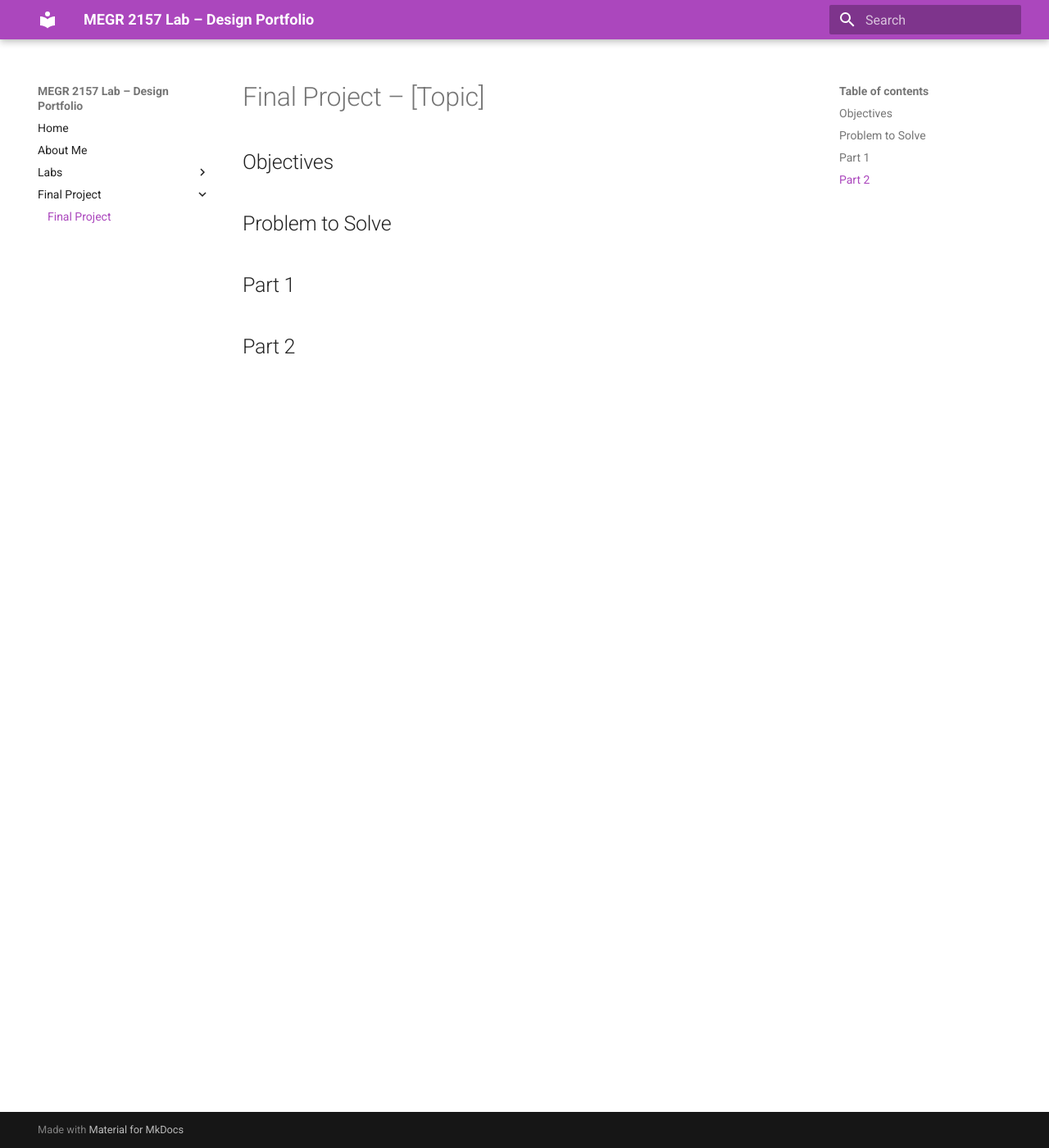
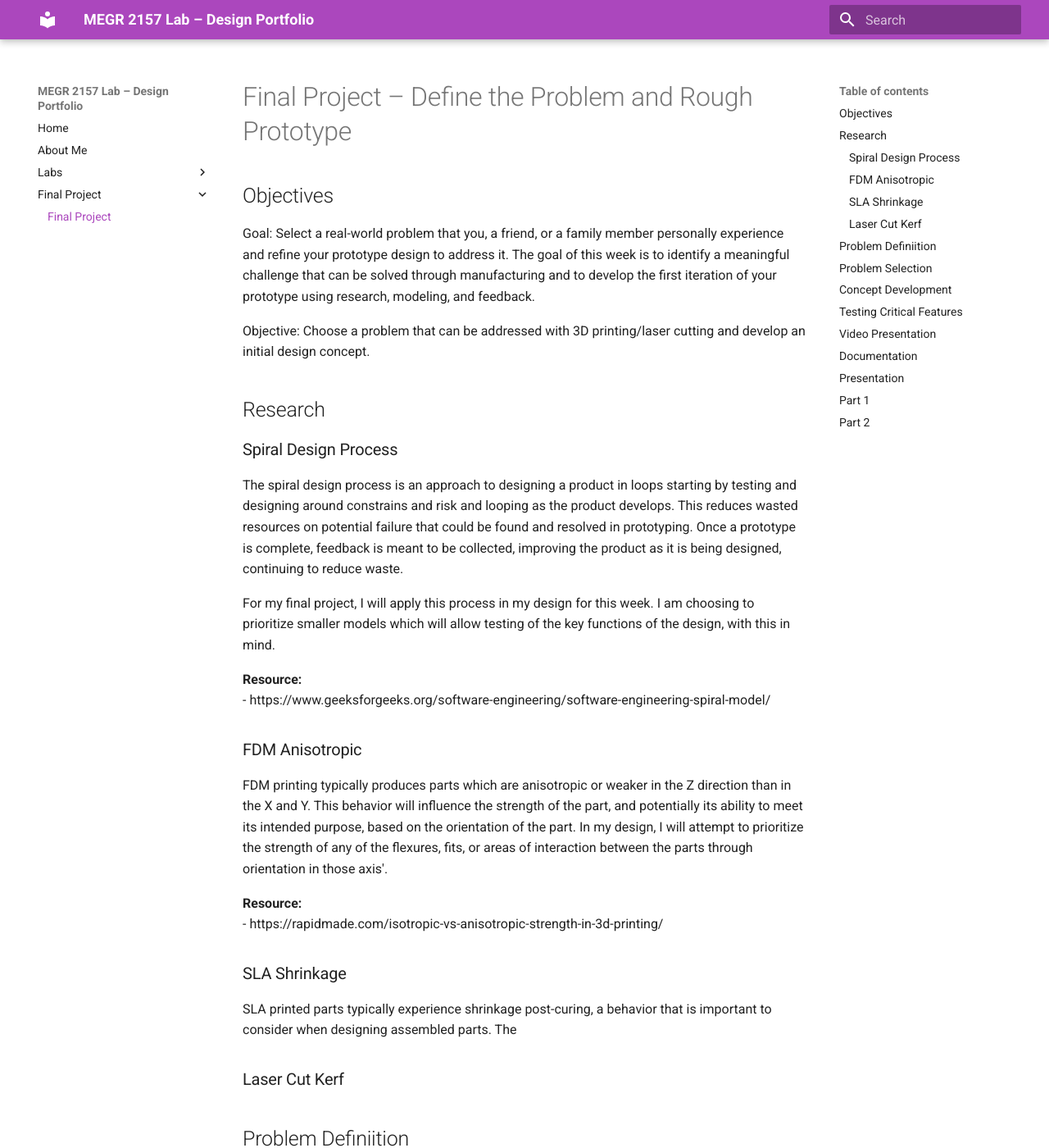
Before and after one commit to swils201/saniyah-wilson-portfolio, an MkDocs documentation site: the page built from docs/finalproject/index.md, in a window 1280 px wide and 1400 px high. Shown: the whole window at 82% size. Built offline with MkDocs 1.6.1 and Material for MkDocs 9.7.7, drawn with Linux system fonts in a browser that asks for light colours; some of the changed text lies outside the part shown.

Commit message:
Update index.md

```diff
--- a/docs/finalproject/index.md
+++ b/docs/finalproject/index.md
@@ -1,9 +1,43 @@
-# Final Project – [Topic]
+# Final Project – Define the Problem and Rough Prototype
 
 ## Objectives
+Goal: Select a real-world problem that you, a friend, or a family member personally experience and refine your prototype design to address it. The goal of this week is to identify a meaningful challenge that can be solved through manufacturing and to develop the first iteration of your prototype using research, modeling, and feedback.
 
+Objective: Choose a problem that can be addressed with 3D printing/laser cutting and develop an initial design concept.
 
-## Problem to Solve
+## Research
+### Spiral Design Process
+The spiral design process is an approach to designing a product in loops starting by testing and designing around constrains and risk and looping as the product develops. This reduces wasted resources on potential failure that could be found and resolved in prototyping. Once a prototype is complete, feedback is meant to be collected, improving the product as it is being designed, continuing to reduce waste.
+
+For my final project, I will apply this process in my design for this week. I am choosing to prioritize smaller models which will allow testing of the key functions of the design, with this in mind.
+
+**Resource:**
+- https://www.geeksforgeeks.org/software-engineering/software-engineering-spiral-model/
+
+### FDM Anisotropic
+FDM printing typically produces parts which are anisotropic or weaker in the Z direction than in the X and Y. This behavior will influence the strength of the part, and potentially its ability to meet its intended purpose, based on the orientation of the part. In my design, I will attempt to prioritize the strength of any of the flexures, fits, or areas of interaction between the parts through orientation in those axis'.
+
+**Resource:**
+- https://rapidmade.com/isotropic-vs-anisotropic-strength-in-3d-printing/
+
+### SLA Shrinkage
+SLA printed parts typically experience shrinkage post-curing, a behavior that is important to consider when designing assembled parts. The
+
+### Laser Cut Kerf
+
+## Problem Definiition
+
+## Problem Selection
+
+## Concept Development
+
+## Testing Critical Features
+
+## Video Presentation
+
+## Documentation
+
+## Presentation
 
 
 ## Part 1
```
